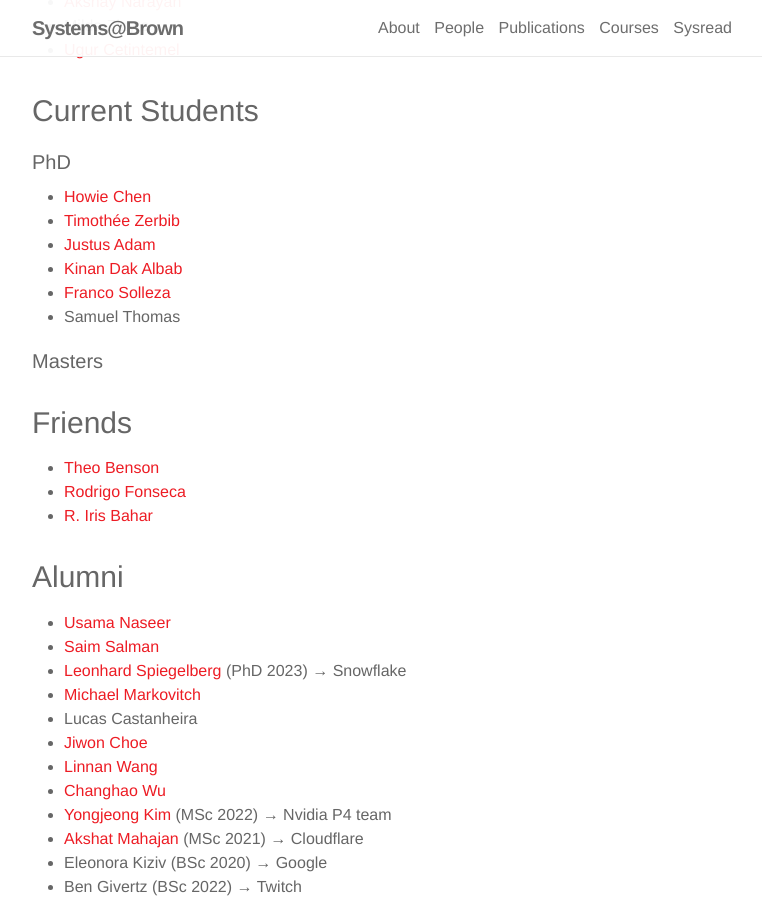
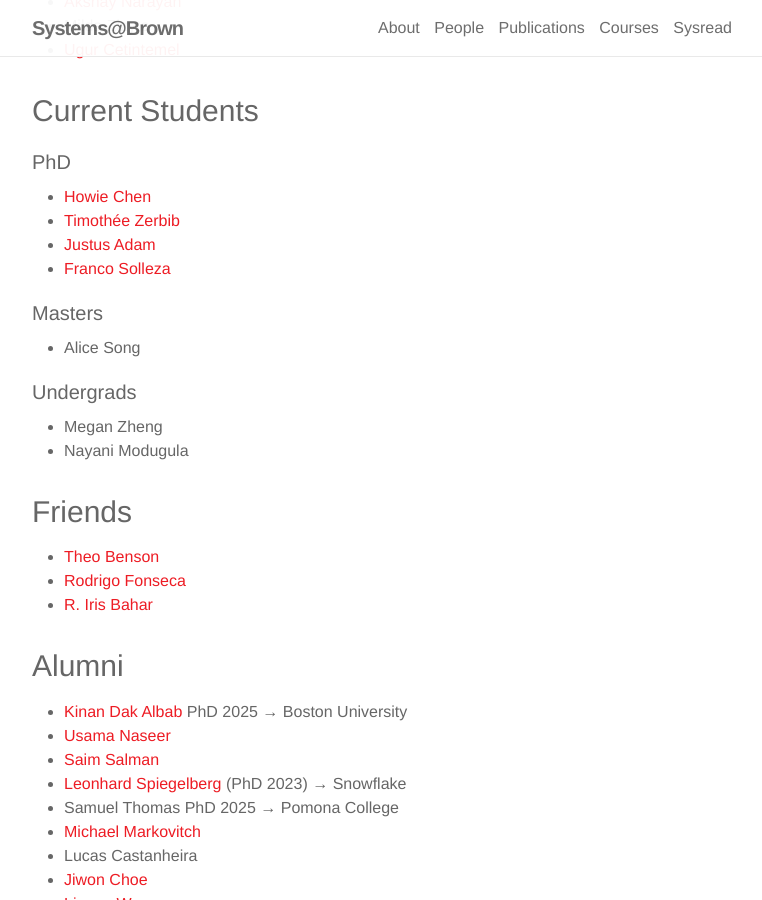
Before and after one commit to brownsys/systems-web, a Jekyll site: the page built from _pages/people.md, in a window 1280 px wide and 900 px high, scrolled down 474 px. Shown: the whole window, without its empty margins (258-1020 px from the left). Built offline with Jekyll 4.4.1, drawn with Linux system fonts in a browser that asks for light colours; nearby versions of some CDN libraries.

```diff
--- a/_data/people.yml
+++ b/_data/people.yml
@@ -52,8 +52,18 @@
     site: "https://justus.science"
   - key: kdakalba
     name: "Kinan Dak Albab"
-    type: phd
+    type: alum
     site: "https://babman.io"
+    note: "PhD 2025 → Boston University"
+  - key: ziyun_song
+    name: "Alice Song"
+    type: masters
+  - key: megan_zheng
+    name: "Megan Zheng"
+    type: ugrad
+  - key: nayani_modugula
+    name: "Nayani Modugula"
+    type: ugrad
   - key: unaseer
     name: "Usama Naseer"
     site: "https://usama6naseer.github.io/"
@@ -73,7 +83,8 @@
     site: "https://cs.brown.edu/people/grad/fsolleza/"
   - key: samthomas
     name: "Samuel Thomas"
-    type: phd
+    type: alum
+    note: "PhD 2025 → Pomona College"
   - key: mmarkovi
     name: "Michael Markovitch"
     site: "https://cs.brown.edu/~mmarkovi"
--- a/_pages/people.md
+++ b/_pages/people.md
@@ -23,6 +23,9 @@
 #### Masters
 {% include peoplelist.html type="masters" %}
 
+#### Undergrads
+{% include peoplelist.html type="ugrad" %}
+
 ### Friends
 {% include peoplelist.html type="friends" %}
 
```
